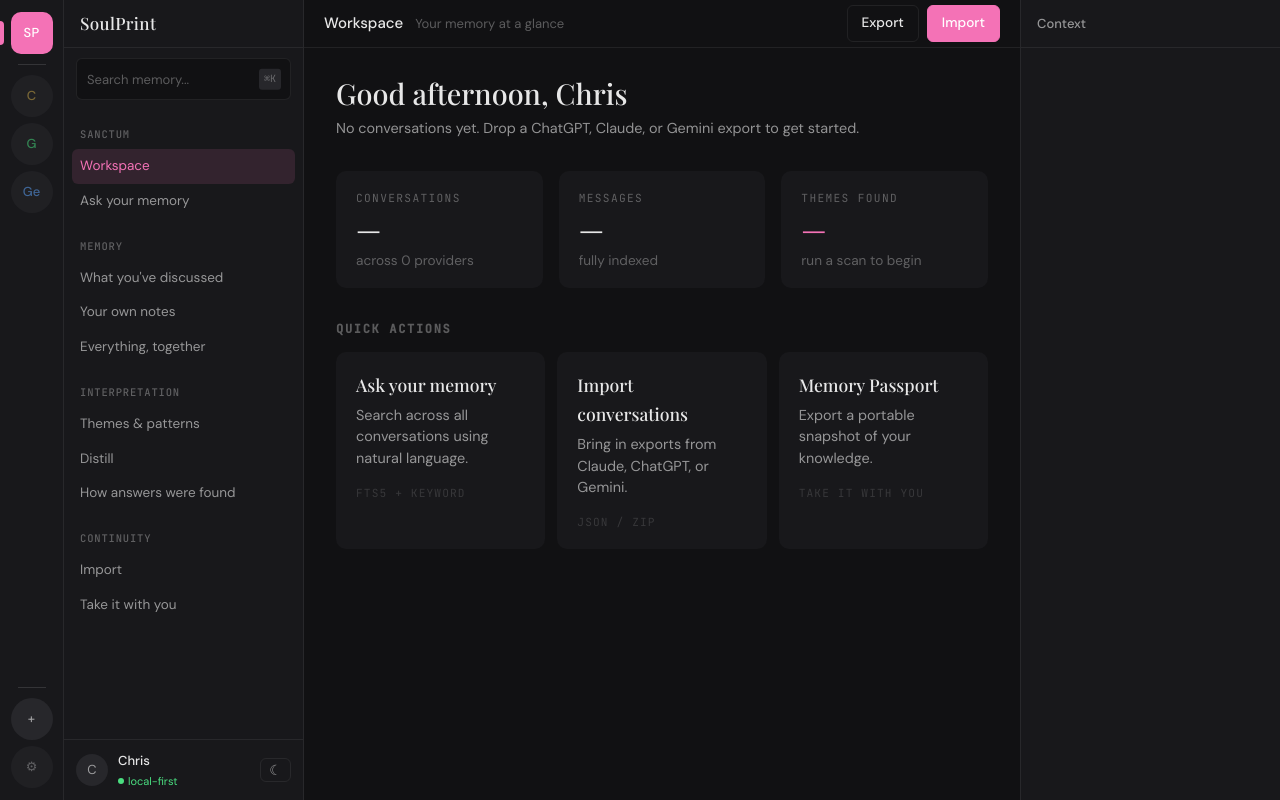
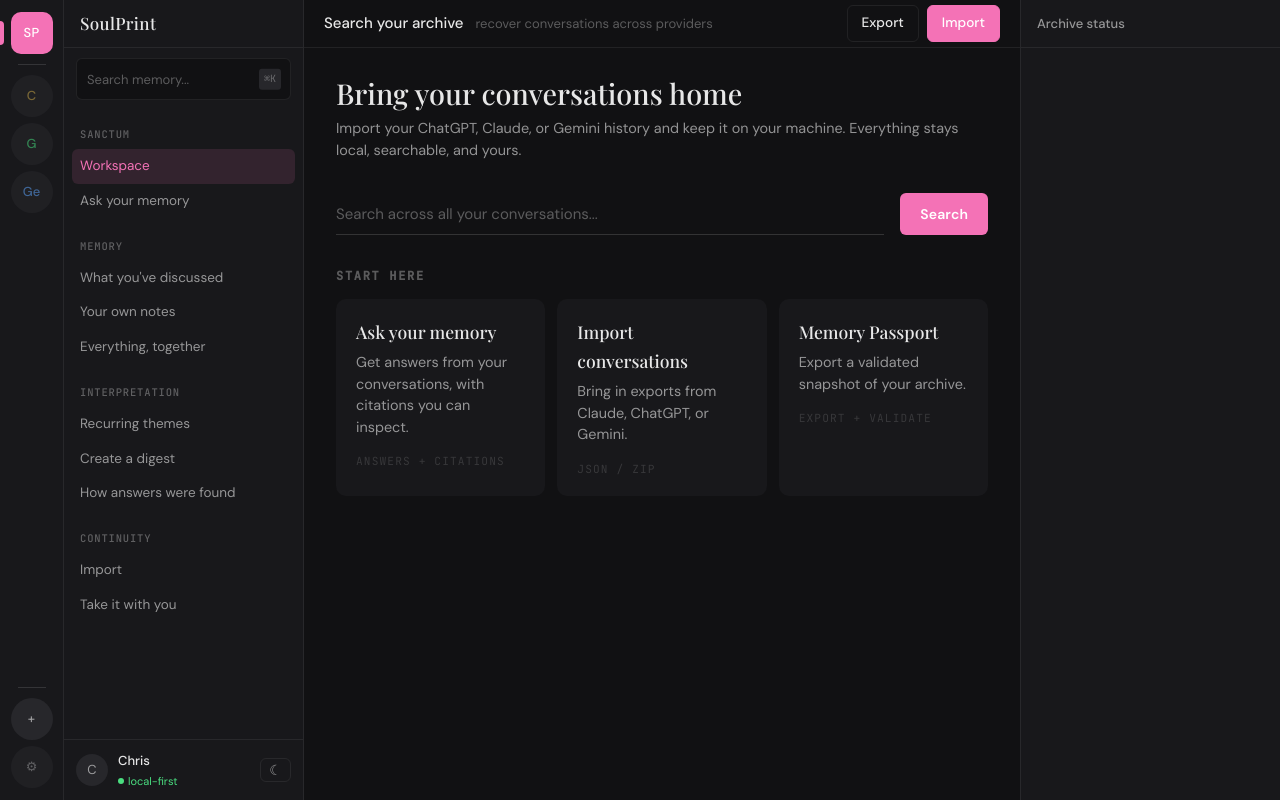
Before and after one commit to Celestialchris/SoulPrint-Canonical, a Flask app: page / in a window 1280 px wide. Run offline with Flask 3, Linux system fonts and the light colour scheme; data that the repository does not hold is empty.

Commit message:
ui: visual hierarchy copy pass — search-first workspace, functional labels
- Workspace hero: search input replaces greeting, stat cards collapse to status line
- Sidebar: Themes & patterns → Recurring themes, Distill → Create a digest
- Page headings and summaries updated for functional clarity across all surfaces
- Upgrade page: Go deeper → Unlock Ask, themes, and continuity
- brand.md warm nav labels table updated
- Empty-state rewrite for first-run experience
- Tests: surgical updates to 6 assertions in test_decorators, test_freemium_gate,
  test_workspace_home that directly verified copy/markup intentionally changed
  by this pass (no new coverage, no unrelated refactors)

```diff
--- a/src/app/templates/answer_trace_list.html
+++ b/src/app/templates/answer_trace_list.html
@@ -13,7 +13,7 @@
         {{ badge("Generated", "derived") }}
       </div>
     </div>
-    <p class="page-summary">Audit trail showing how each answer was generated and what it cited.</p>
+    <p class="page-summary">See what each answer cited, how it was formed, and where it came from.</p>
     <p class="metadata-line">Store: <code>{{ trace_store.name }}</code></p>
   </section>
 
--- a/src/app/templates/ask.html
+++ b/src/app/templates/ask.html
@@ -3,7 +3,7 @@
 
 {% block title %}Ask · SoulPrint{% endblock %}
 {% block page_title %}Ask your memory{% endblock %}
-{% block page_desc %}questions grounded in your archive{% endblock %}
+{% block page_desc %}answers from your own conversations{% endblock %}
 
 {% block content %}
   <section class="page-header">
@@ -13,7 +13,7 @@
         {{ badge("Generated", "derived") }}
       </div>
     </div>
-    <p class="page-summary">Ask a question and get an answer drawn from your own conversations, with citations. Results may be ambiguous when evidence is thin.</p>
+    <p class="page-summary">Get answers from your conversations, with citations you can inspect. Results may be ambiguous when evidence is thin.</p>
     <p class="t2" style="margin-top: 0.5rem;">
       Tip: use short, specific keywords that appear in your conversations
       — like "crypto trading" or "front-end design" — rather than
--- a/src/app/templates/base.html
+++ b/src/app/templates/base.html
@@ -66,8 +66,8 @@
 
         <nav class="sidebar-group" aria-label="Interpretation">
           <span class="sidebar-group__label">Interpretation</span>
-          {{ sidebar_item(url_for('intelligence'), 'Themes & patterns', request.path.startswith('/intelligence')) }}
-          {{ sidebar_item(url_for('distill'), 'Distill', request.path.startswith('/distill')) }}
+          {{ sidebar_item(url_for('intelligence'), 'Recurring themes', request.path.startswith('/intelligence')) }}
+          {{ sidebar_item(url_for('distill'), 'Create a digest', request.path.startswith('/distill')) }}
           {{ sidebar_item(url_for('answer_trace_list'), 'How answers were found', request.path.startswith('/answer-traces')) }}
         </nav>
 
--- a/src/app/templates/federated.html
+++ b/src/app/templates/federated.html
@@ -2,8 +2,8 @@
 {% from "_ui.html" import badge, empty_state %}
 
 {% block title %}Everything, together · SoulPrint{% endblock %}
-{% block page_title %}Everything, together{% endblock %}
-{% block page_desc %}across every provider{% endblock %}
+{% block page_title %}Across all sources{% endblock %}
+{% block page_desc %}search notes and imports in one place{% endblock %}
 
 {% block content %}
   <section class="page-header">
@@ -14,7 +14,7 @@
         {{ badge("Imported", "imported") }}
       </div>
     </div>
-    <p class="page-summary">Search across all your conversations — your notes and imported history — in one view.</p>
+    <p class="page-summary">Search your notes and imported conversations in one place.</p>
   </section>
 
   <section class="surface-card filter-panel">
--- a/src/app/templates/import.html
+++ b/src/app/templates/import.html
@@ -2,7 +2,7 @@
 
 {% block title %}Import · SoulPrint{% endblock %}
 {% block page_title %}Bring conversations home{% endblock %}
-{% block page_desc %}ChatGPT, Claude, or Gemini{% endblock %}
+{% block page_desc %}ChatGPT .zip, Claude .json, or Gemini export{% endblock %}
 
 {% block content %}
   {% if result %}
--- a/src/app/templates/imported_list.html
+++ b/src/app/templates/imported_list.html
@@ -2,8 +2,8 @@
 {% from "_ui.html" import badge, empty_state %}
 
 {% block title %}Imported Conversations · SoulPrint{% endblock %}
-{% block page_title %}What you've discussed{% endblock %}
-{% block page_desc %}conversations from your providers{% endblock %}
+{% block page_title %}Imported conversations{% endblock %}
+{% block page_desc %}browse by provider or search by content{% endblock %}
 
 
 {% block content %}
@@ -15,7 +15,7 @@
         {{ badge("Imported", "imported") }}
       </div>
     </div>
-    <p class="page-summary">Browse your imported conversations by provider, search by title or content.</p>
+    <p class="page-summary">Browse by provider or search by title and message text.</p>
   </section>
 
   <nav class="provider-tabs" aria-label="Filter by provider">
--- a/src/app/templates/index.html
+++ b/src/app/templates/index.html
@@ -1,9 +1,9 @@
 {% extends "base.html" %}
 
-{% block title %}SoulPrint Workspace{% endblock %}
+{% block title %}Search · SoulPrint{% endblock %}
 
-{% block page_title %}Workspace{% endblock %}
-{% block page_desc %}Your memory at a glance{% endblock %}
+{% block page_title %}Search your archive{% endblock %}
+{% block page_desc %}recover conversations across providers{% endblock %}
 
 {% block page_actions %}
   <a class="topbar-action topbar-action--ghost" href="{{ url_for('passport_surface') }}">Export</a>
@@ -14,49 +14,50 @@
 
 <div class="workspace-canvas">
 
-{# ── Greeting ──
-   "Chris" is a placeholder — replace when OAuth username ships
-   (mirrors the same placeholder in the sidebar footer in base.html). #}
 <section class="workspace-greeting">
-  <h2 class="workspace-greeting__title">Good {{ time_of_day }}, Chris</h2>
-  <p class="workspace-greeting__sub">
-    {% if workspace.has_any_data %}
-      {{ workspace.provider_recent|length }} provider{% if workspace.provider_recent|length != 1 %}s{% endif %} connected,
-      {{ workspace.imported_conversation_count }} conversations imported,
-      {{ workspace.imported_message_count }} messages indexed.
-    {% else %}
-      No conversations yet. Drop a ChatGPT, Claude, or Gemini export to get started.
-    {% endif %}
-  </p>
+  {% if workspace.has_any_data %}
+    <p class="workspace-greeting__sub">
+      Recover conversations across providers, inspect where they came from, and continue without starting from zero.
+    </p>
+  {% else %}
+    <h2 class="workspace-greeting__title">Bring your conversations home</h2>
+    <p class="workspace-greeting__sub">
+      Import your ChatGPT, Claude, or Gemini history and keep it on your machine. Everything stays local, searchable, and yours.
+    </p>
+  {% endif %}
 </section>
 
-{# ── Stat cards ── #}
-<section class="workspace-stats">
-  <div class="stat-card">
-    <span class="stat-card__label">CONVERSATIONS</span>
-    <span class="stat-card__value">{{ workspace.imported_conversation_count if workspace.imported_conversation_count else '—' }}</span>
-    <span class="stat-card__sub">across {{ workspace.provider_recent|length if workspace.provider_recent else 0 }} provider{% if not workspace.provider_recent or workspace.provider_recent|length != 1 %}s{% endif %}</span>
-  </div>
-  <div class="stat-card">
-    <span class="stat-card__label">MESSAGES</span>
-    <span class="stat-card__value">{{ workspace.imported_message_count if workspace.imported_message_count else '—' }}</span>
-    <span class="stat-card__sub">fully indexed</span>
-  </div>
-  <div class="stat-card">
-    <span class="stat-card__label">THEMES FOUND</span>
-    <span class="stat-card__value stat-card__value--accent">{{ top_themes|length if top_themes else '—' }}</span>
-    <span class="stat-card__sub">{% if top_themes %}last analyzed recently{% else %}run a scan to begin{% endif %}</span>
-  </div>
+<section class="workspace-search-hero">
+  <form method="get" action="{{ url_for('federated_browser') }}" class="ask-form">
+    <div class="ask-form__row">
+      <input
+        type="search"
+        name="q"
+        placeholder="Search across all your conversations..."
+        autocomplete="off"
+        aria-label="Search your archive"
+      >
+      <button type="submit">Search</button>
+    </div>
+  </form>
 </section>
+
+{% if workspace.has_any_data %}
+<p class="metadata-line" style="margin-bottom: 1.5rem;">
+  {{ workspace.provider_recent|length }} provider{{ 's' if workspace.provider_recent|length != 1 }} connected ·
+  {{ workspace.imported_conversation_count }} conversations imported ·
+  {{ workspace.imported_message_count }} messages indexed
+</p>
+{% endif %}
 
 {# ── Quick actions ── #}
 <section class="workspace-actions">
-  <h3 class="workspace-section__label">QUICK ACTIONS</h3>
+  <h3 class="workspace-section__label">START HERE</h3>
   <div class="workspace-actions__grid">
     <a class="action-card" href="{{ url_for('ask') }}">
       <h4 class="action-card__title">Ask your memory</h4>
-      <p class="action-card__desc">Search across all conversations using natural language.</p>
-      <span class="action-card__hint">FTS5 + keyword</span>
+      <p class="action-card__desc">Get answers from your conversations, with citations you can inspect.</p>
+      <span class="action-card__hint">answers + citations</span>
     </a>
     <a class="action-card" href="{{ url_for('import_conversations') }}">
       <h4 class="action-card__title">Import conversations</h4>
@@ -65,8 +66,8 @@
     </a>
     <a class="action-card" href="{{ url_for('passport_surface') }}">
       <h4 class="action-card__title">Memory Passport</h4>
-      <p class="action-card__desc">Export a portable snapshot of your knowledge.</p>
-      <span class="action-card__hint">take it with you</span>
+      <p class="action-card__desc">Export a validated snapshot of your archive.</p>
+      <span class="action-card__hint">export + validate</span>
     </a>
   </div>
 </section>
@@ -93,7 +94,7 @@
 {% endblock %}
 
 {% block right_panel %}
-<div class="context-panel__header">Context</div>
+<div class="context-panel__header">Archive status</div>
 
 {% if workspace.provider_recent %}
 <section class="context-block">
--- a/src/app/templates/view.html
+++ b/src/app/templates/view.html
@@ -8,7 +8,7 @@
 {% block content %}
   <section class="page-header">
     <p class="page-eyebrow">Your notes</p>
-    <p class="page-summary">Capture thoughts, clip moments from conversations, keep what matters.</p>
+    <p class="page-summary">Capture thoughts, clip moments from conversations, and keep source links attached.</p>
   </section>
 
   {# ── Note creation ── #}
```
Also changed, not shown: docs/product/brand.md (+3 -3 lines), src/app/templates/distill.html (+6 -7 lines), src/app/templates/intelligence.html (+5 -5 lines), src/app/templates/upgrade.html (+6 -9 lines), tests/test_decorators.py (+3 -3 lines), tests/test_freemium_gate.py (+1 -1 lines), tests/test_workspace_home.py (+5 -5 lines).
